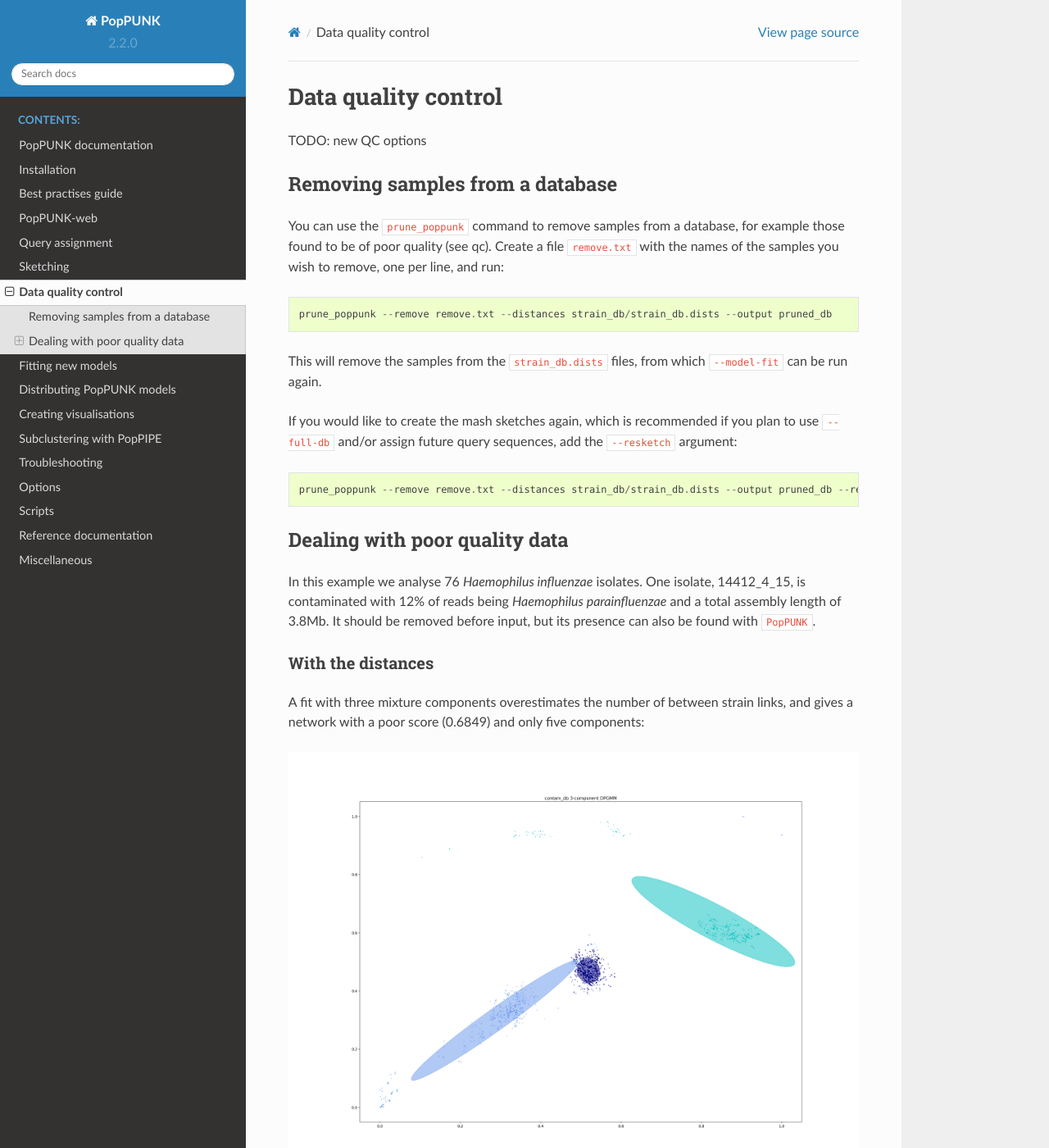
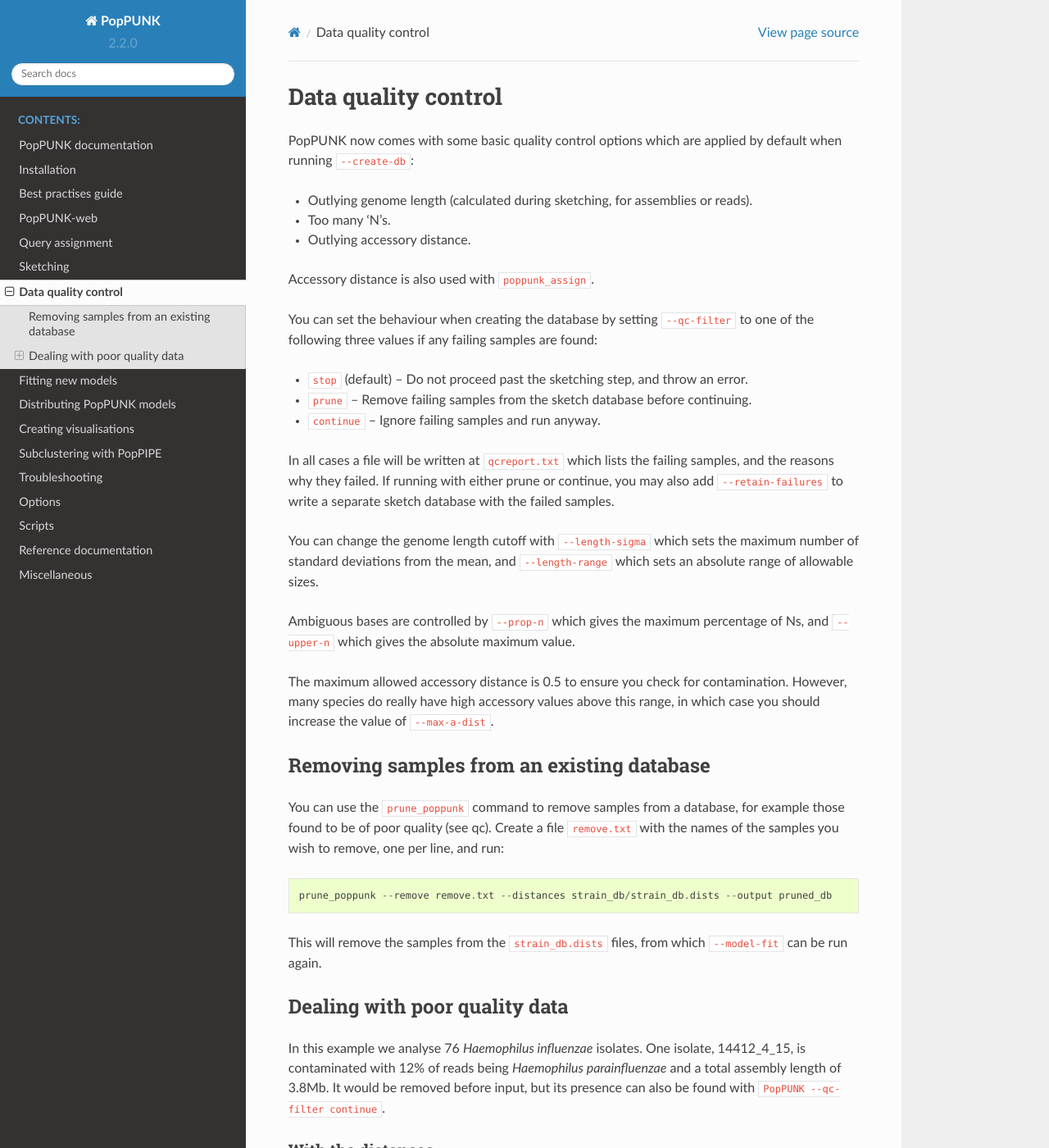
Before and after one commit to bacpop/PopPUNK, a Sphinx documentation site: the page built from docs/qc.rst, in a window 1280 px wide and 1400 px high. Shown: the whole window at 82% size. Built offline with Sphinx 7.4.7 and the Read the Docs theme 2.0.0, drawn with Linux system fonts in a browser that asks for light colours.

Commit message:
Added QC docs

```diff
--- a/PopPUNK/__init__.py
+++ b/PopPUNK/__init__.py
@@ -7,5 +7,5 @@
 
 # Minimum sketchlib version
 SKETCHLIB_MAJOR = 1
-SKETCHLIB_MINOR = 5
-SKETCHLIB_PATCH = 3
+SKETCHLIB_MINOR = 6
+SKETCHLIB_PATCH = 0
--- a/docs/best_practises.rst
+++ b/docs/best_practises.rst
@@ -10,7 +10,8 @@
 Use an online interface
 -----------------------
 If available, you may want to use one of the browser-based interfaces to
-PopPUNK. These include PopPUNK-web and `pathogen.watch <https://pathogen.watch/genomes/all?genusId=1301&speciesId=1313>`__
+PopPUNK. These include `PopPUNK-web <https://web.poppunk.net/>`__ and
+`pathogen.watch <https://pathogen.watch/genomes/all?genusId=1301&speciesId=1313>`__
 (*S. pneumoniae* only). See the :doc:`online` page for full details.
 
 Using these interfaces requires nothing to be installed or set up, doesn't require any
--- a/docs/qc.rst
+++ b/docs/qc.rst
@@ -1,9 +1,38 @@
 Data quality control
 ====================
-TODO: new QC options
+PopPUNK now comes with some basic quality control options which are applied by
+default when running ``--create-db``:
 
-Removing samples from a database
---------------------------------
+- Outlying genome length (calculated during sketching, for assemblies or reads).
+- Too many 'N's.
+- Outlying accessory distance.
+
+Accessory distance is also used with ``poppunk_assign``.
+
+You can set the behaviour when creating the database by setting ``--qc-filter``
+to one of the following three values if any failing samples are found:
+
+- ``stop`` (default) -- Do not proceed past the sketching step, and throw an error.
+- ``prune`` -- Remove failing samples from the sketch database before continuing.
+- ``continue`` -- Ignore failing samples and run anyway.
+
+In all cases a file will be written at ``qcreport.txt`` which lists the failing samples, and the
+reasons why they failed. If running with either prune or continue, you may also add ``--retain-failures``
+to write a separate sketch database with the failed samples.
+
+You can change the genome length cutoff with ``--length-sigma`` which sets the maximum number
+of standard deviations from the mean, and ``--length-range`` which sets an absolute range of
+allowable sizes.
+
+Ambiguous bases are controlled by ``--prop-n`` which gives the maximum percentage of Ns,
+and ``--upper-n`` which gives the absolute maximum value.
+
+The maximum allowed accessory distance is 0.5 to ensure you check for contamination. However,
+many species do really have high accessory values above this range, in which case you
+should increase the value of ``--max-a-dist``.
+
+Removing samples from an existing database
+------------------------------------------
 You can use the ``prune_poppunk`` command to remove samples from a database,
 for example those found to be of poor quality (see :ref:`qc`). Create a file
 ``remove.txt`` with the names of the samples you wish to remove, one per line,
@@ -14,18 +43,12 @@
 This will remove the samples from the ``strain_db.dists`` files, from which
 ``--model-fit`` can be run again.
 
-If you would like to create the mash sketches again, which is recommended if
-you plan to use ``--full-db`` and/or assign future query sequences, add the
-``--resketch`` argument::
-
-   prune_poppunk --remove remove.txt --distances strain_db/strain_db.dists --output pruned_db --resketch --ref-db strain_db --threads 4
-
 Dealing with poor quality data
 ------------------------------
 In this example we analyse 76 *Haemophilus influenzae* isolates. One isolate, 14412_4_15,
 is contaminated with 12% of reads being *Haemophilus parainfluenzae* and a total
-assembly length of 3.8Mb. It should be removed before input, but its presence
-can also be found with ``PopPUNK``.
+assembly length of 3.8Mb. It would be removed before input, but its presence
+can also be found with ``PopPUNK --qc-filter continue``.
 
 With the distances
 ^^^^^^^^^^^^^^^^^^
--- a/docs/sketching.rst
+++ b/docs/sketching.rst
@@ -219,6 +219,10 @@
 correctly installed. You do not need the CUDA toolkit installed, as all libraries are
 included with the pp-sketchlib executable.
 
+.. note::
+   You will see 'GPU' in the progress message if a GPU is successfully being used. If you
+   see the usual CPU version your install may not have been compiled with CUDA.
+
 Sketching read data with the GPU is a hybrid algorithm which can take advantage of
 CPU threads too (which are used to read and process the fastq files). You can add
 up to around 16 ``--threads`` to keep a typical consumer GPU busy. The sequence data
```
Also changed, not shown: docs/installation.rst (+12 -0 lines).
